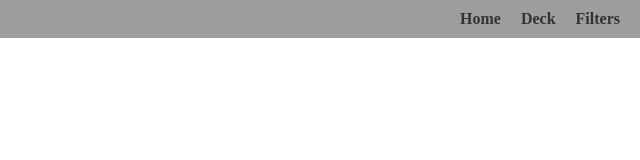
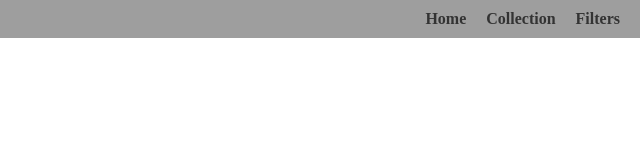
Before and after one commit to cse110-sp25-group25/restaurant-crisis, a website: page collection.html in a window 1280 px wide. Shown: the full height of the page, 640-1280 px from the left. Drawn offline with Linux system fonts and the light colour scheme.

Commit message:
replace deck -> collection

```diff
--- a/deck.html
+++ b/collection.html
@@ -13,7 +13,7 @@
         <nav>
             <ul>
                 <li><a href="index.html">Home</a></li>
-                <li><a href="deck.html">Deck</a></li>
+                <li><a href="collection.html">Collection</a></li>
                 <li><a href="filters.html">Filters</a></li>
             </ul>
         </nav>
```
Also changed, not shown: filters.html (+1 -1 lines), index.html (+1 -1 lines).
